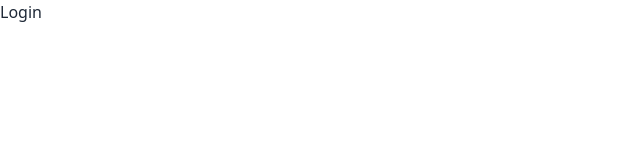
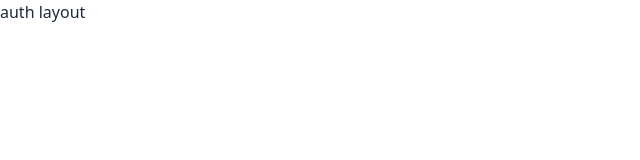
Before and after one commit to Imranhasanrimon/react-dragon-news-auth, a React (Vite) app: page /auth in a window 1280 px wide. Shown: the top 160 px of the page, without its empty margins (0-640 px from the left). Built offline with nearby package versions, Linux system fonts and the light colour scheme.

Commit message:
creating new component

```diff
--- /dev/null
+++ b/src/layouts/AuthLayout.jsx
@@ -0,0 +1,13 @@
+import { Outlet } from "react-router-dom";
+
+const AuthLayout = () => {
+    return (
+        <div>
+            <h1>auth layout</h1>
+            <Outlet></Outlet>
+
+        </div>
+    );
+};
+
+export default AuthLayout;
--- a/src/pages/CategoryNews.jsx
+++ b/src/pages/CategoryNews.jsx
@@ -3,7 +3,6 @@ import NewsCard from "../components/NewsCard";
 
 const CategoryNews = () => {
   const { data: news } = useLoaderData();
-  console.log(news);
   return (
     <div>
       <h2 className="font-semibold mb-3">Dragon News Home</h2>
--- a/src/routes/router.jsx
+++ b/src/routes/router.jsx
@@ -1,6 +1,7 @@
 import { createBrowserRouter, Navigate } from "react-router-dom";
 import HomeLayout from "../layouts/HomeLayout";
 import CategoryNews from "../pages/CategoryNews";
+import AuthLayout from "../layouts/AuthLayout";
 
 const router = createBrowserRouter([
   {
@@ -27,7 +28,7 @@ const router = createBrowserRouter([
   },
   {
     path: "auth",
-    element: <h1>Login</h1>,
+    element: <AuthLayout></AuthLayout>
   },
   {
     path: "*",
```
